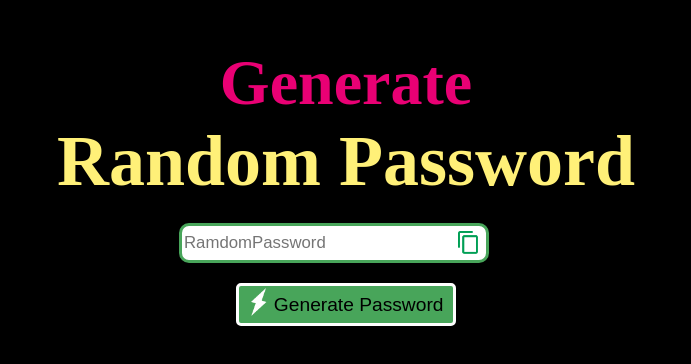
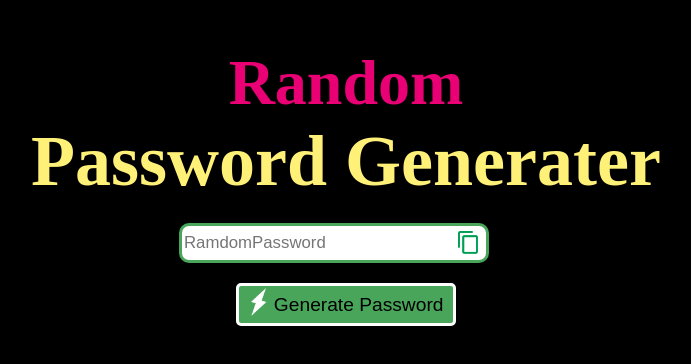
Before and after one commit to pmrganeshnaik/Random-Password, a plain HTML site: page index.html in a window 1280 px wide. Shown: the part 146-510 px from the top of the page, without its empty margins (294-985 px from the left). Drawn offline with Linux system fonts and the light colour scheme.

Commit message:
Update index.html

```diff
--- a/index.html
+++ b/index.html
@@ -8,7 +8,7 @@
 </head>
 <body>
     <div class="container">
-        <h1>Generate <br> <span>Random Password</span></br></h1>
+        <h1>Random<br><span>Password Generater</span></br></h1>
         <input type="text" placeholder="RamdomPassword" id="Password">
         <img onclick=" copy()" src="./images/copy.png" alt="copy">
         <div class="enter">
```
